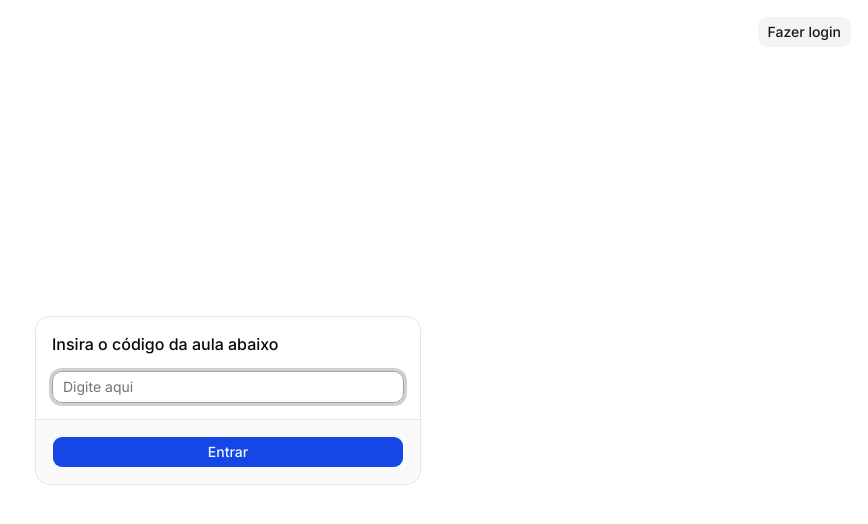
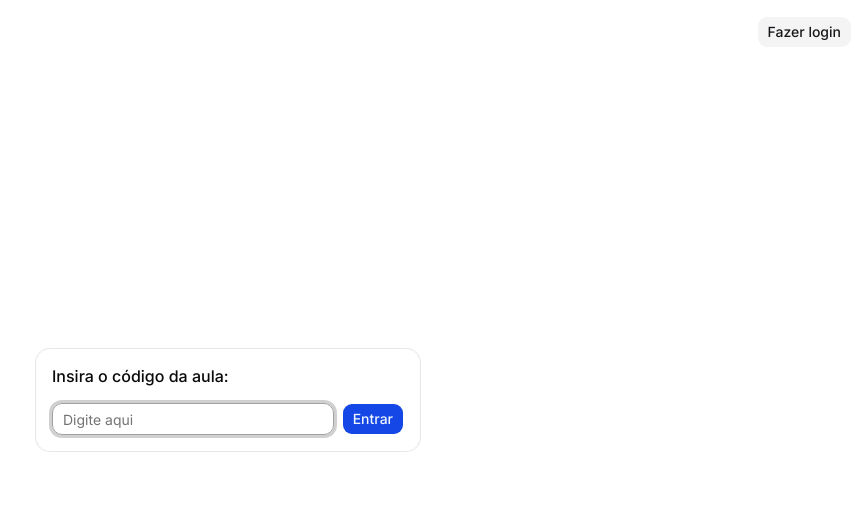
Before and after one commit to giuliovalcanaia/aula-ingles, a Next.js app in the folder atividades-em-lista/: page / in a window 1280 px wide. Shown: the top 524 px of the page, without its empty margins (412-1280 px from the left). Built offline with nearby package versions, Linux system fonts and the light colour scheme.

Commit message:
fix: muda o tipo de campo de entrada

```diff
--- a/atividades-em-lista/app/page.tsx
+++ b/atividades-em-lista/app/page.tsx
@@ -10,6 +10,7 @@ import {
 } from "@/components/ui/card"
 import { Input } from "@/components/ui/input"
 import { Label } from "@/components/ui/label"
+import { Field } from "@/components/ui/field"
 
 export default function Page() {
   return (
@@ -19,30 +20,21 @@ export default function Page() {
           Fazer login
         </a>
       </nav>
-      <Card className="w-full  max-w-sm">
+      <Card className="w-full max-w-sm">
         <CardHeader>
-          <CardTitle>Insira o código da aula abaixo</CardTitle>
+          <CardTitle>Insira o código da aula:</CardTitle>
         </CardHeader>
         <CardContent>
-          <form>
-            <div className="flex flex-col gap-6">
-              <div className="grid gap-2">
-                <Input
-                  type="text"
-                  placeholder="Digite aqui"
-                  className="uppercase placeholder:normal-case"
-                  required
-                  autoFocus
-                />
-              </div>
-            </div>
-          </form>
+          <Field orientation="horizontal">
+            <Input
+              type="text"
+              placeholder="Digite aqui"
+              autoFocus
+              className="uppercase placeholder:normal-case"
+            />
+            <Button>Entrar</Button>
+          </Field>
         </CardContent>
-        <CardFooter className="flex-col gap-2">
-          <Button type="submit" className="cursor-pointer w-full">
-            Entrar
-          </Button>
-        </CardFooter>
       </Card>
     </div>
   )
```
